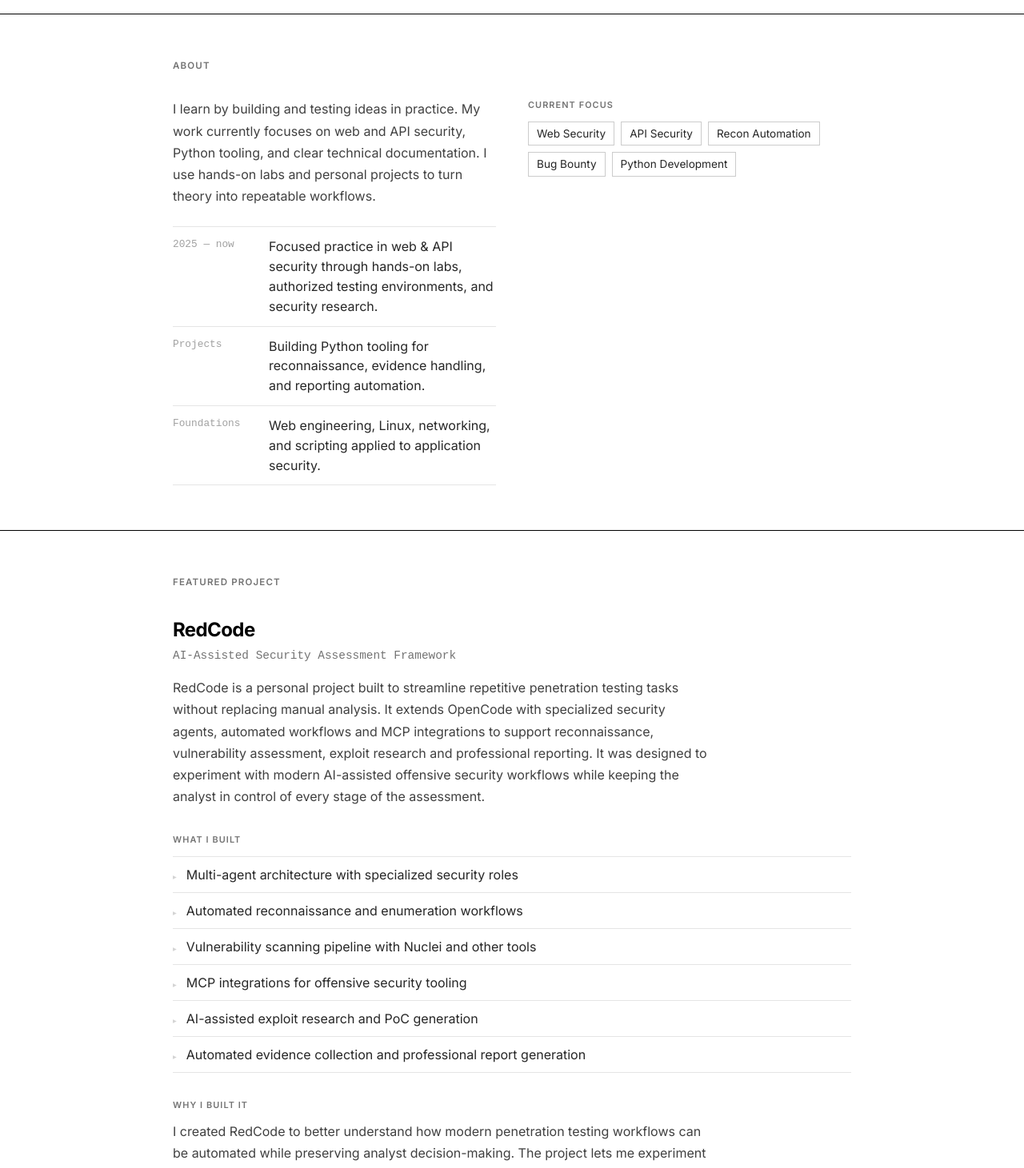
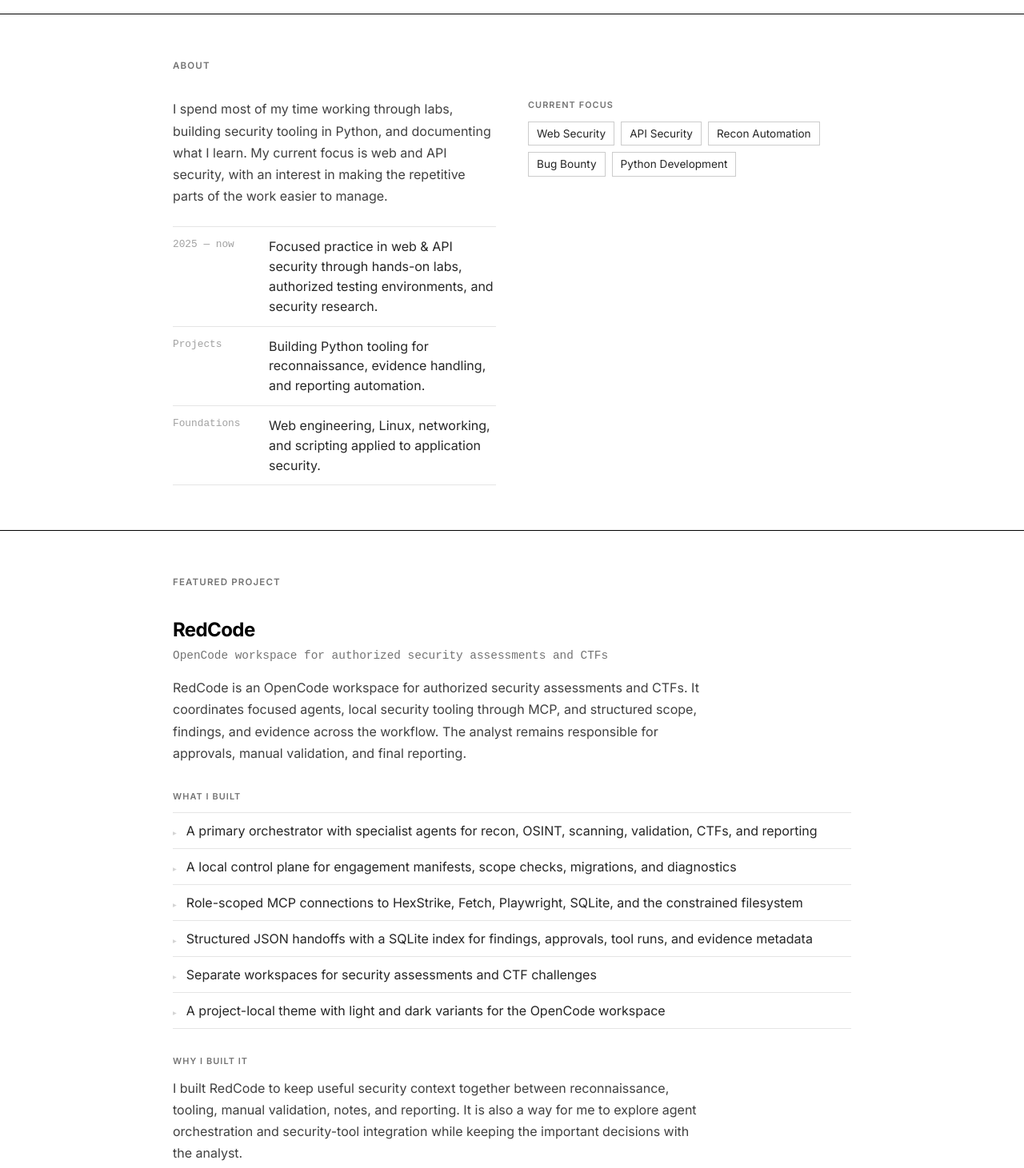
Before and after one commit to Edoardo003/Edoardo003.github.io, a React (Vite) app: page / in a window 1280 px wide. Shown: the part 420-1881 px from the top of the page at 80% size. Built offline with nearby package versions, Linux system fonts and the light colour scheme.

Commit message:
Refine portfolio project copy

```diff
--- a/src/app/components/about.tsx
+++ b/src/app/components/about.tsx
@@ -29,10 +29,10 @@
       <div className="grid grid-cols-1 gap-10 md:grid-cols-[1fr_1fr]">
         <div>
           <p className="text-neutral-700" style={{ lineHeight: 1.7 }}>
-            I learn by building and testing ideas in practice. My work currently
-            focuses on web and API security, Python tooling, and clear technical
-            documentation. I use hands-on labs and personal projects to turn
-            theory into repeatable workflows.
+            I spend most of my time working through labs, building security
+            tooling in Python, and documenting what I learn. My current focus is
+            web and API security, with an interest in making the repetitive parts
+            of the work easier to manage.
           </p>
           <ul className="mt-6 border-t border-black/10">
             {timeline.map((t) => (
--- a/src/app/components/experience.tsx
+++ b/src/app/components/experience.tsx
@@ -1,9 +1,4 @@
 import { Section } from "./section";
-
-const stats = [
-  { value: "180+", label: "TryHackMe rooms" },
-  { value: "Active", label: "Home lab" },
-];
 
 const items = [
   { title: "TryHackMe", text: "Offensive and defensive paths, from enumeration to privilege escalation." },
@@ -14,16 +9,7 @@
 export function Experience() {
   return (
     <Section id="experience" label="Practical Experience">
-      <div className="grid grid-cols-2 border-l border-t border-black/15 md:grid-cols-2" style={{ maxWidth: "28rem" }}>
-        {stats.map((s) => (
-          <div key={s.label} className="border-b border-r border-black/15 p-4">
-            <div className="tracking-tight" style={{ fontSize: "1.5rem", fontWeight: 700 }}>{s.value}</div>
-            <div className="mt-1 text-neutral-500" style={{ fontSize: "0.8rem", lineHeight: 1.4 }}>{s.label}</div>
-          </div>
-        ))}
-      </div>
-
-      <ul className="mt-8 border-t border-black/10">
+      <ul className="border-t border-black/10">
         {items.map((it) => (
           <li key={it.title} className="grid grid-cols-1 gap-1 border-b border-black/10 py-4 sm:grid-cols-[11rem_1fr] sm:gap-6">
             <span style={{ fontWeight: 600 }}>{it.title}</span>
--- a/src/app/components/featured-project.tsx
+++ b/src/app/components/featured-project.tsx
@@ -3,12 +3,12 @@
 import { Github, BookText, ArrowRight } from "lucide-react";
 
 const built = [
-  "Multi-agent architecture with specialized security roles",
-  "Automated reconnaissance and enumeration workflows",
-  "Vulnerability scanning pipeline with Nuclei and other tools",
-  "MCP integrations for offensive security tooling",
-  "AI-assisted exploit research and PoC generation",
-  "Automated evidence collection and professional report generation",
+  "A primary orchestrator with specialist agents for recon, OSINT, scanning, validation, CTFs, and reporting",
+  "A local control plane for engagement manifests, scope checks, migrations, and diagnostics",
+  "Role-scoped MCP connections to HexStrike, Fetch, Playwright, SQLite, and the constrained filesystem",
+  "Structured JSON handoffs with a SQLite index for findings, approvals, tool runs, and evidence metadata",
+  "Separate workspaces for security assessments and CTF challenges",
+  "A project-local theme with light and dark variants for the OpenCode workspace",
 ];
 
 
@@ -24,17 +24,15 @@
         RedCode
       </h3>
       <p className="mt-1 text-neutral-500" style={{ fontFamily: "ui-monospace, monospace", fontSize: "0.9rem" }}>
-        AI-Assisted Security Assessment Framework
+        OpenCode workspace for authorized security assessments and CTFs
       </p>
 
       <p className="mt-4 max-w-2xl text-neutral-700" style={{ lineHeight: 1.7 }}>
-        RedCode is a personal project built to streamline repetitive penetration
-        testing tasks without replacing manual analysis. It extends OpenCode with
-        specialized security agents, automated workflows and MCP integrations to
-        support reconnaissance, vulnerability assessment, exploit research and
-        professional reporting. It was designed to experiment with modern
-        AI-assisted offensive security workflows while keeping the analyst in
-        control of every stage of the assessment.
+        RedCode is an OpenCode workspace for authorized security assessments and
+        CTFs. It coordinates focused agents, local security tooling through MCP,
+        and structured scope, findings, and evidence across the workflow. The
+        analyst remains responsible for approvals, manual validation, and final
+        reporting.
       </p>
 
       {/* What I built */}
@@ -52,17 +50,16 @@
         </ul>
       </div>
 
-{/* Why I built it */}
+      {/* Why I built it */}
       <div className="mt-8">
         <p className="mb-3 uppercase tracking-widest text-neutral-500" style={{ fontSize: "0.68rem", fontWeight: 600 }}>
           Why I built it
         </p>
         <p className="max-w-2xl text-neutral-700" style={{ lineHeight: 1.7 }}>
-          I created RedCode to better understand how modern penetration testing
-          workflows can be automated while preserving analyst decision-making.
-          The project lets me experiment with agent orchestration, security
-          tooling integration and report generation in a realistic offensive
-          security workflow.
+          I built RedCode to keep useful security context together between
+          reconnaissance, tooling, manual validation, notes, and reporting. It
+          is also a way for me to explore agent orchestration and security-tool
+          integration while keeping the important decisions with the analyst.
         </p>
       </div>
 
```
